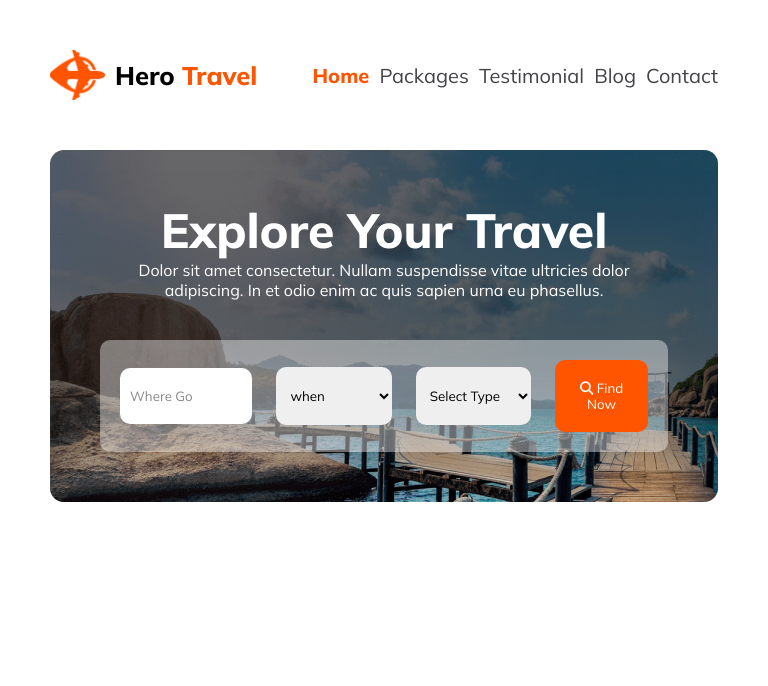
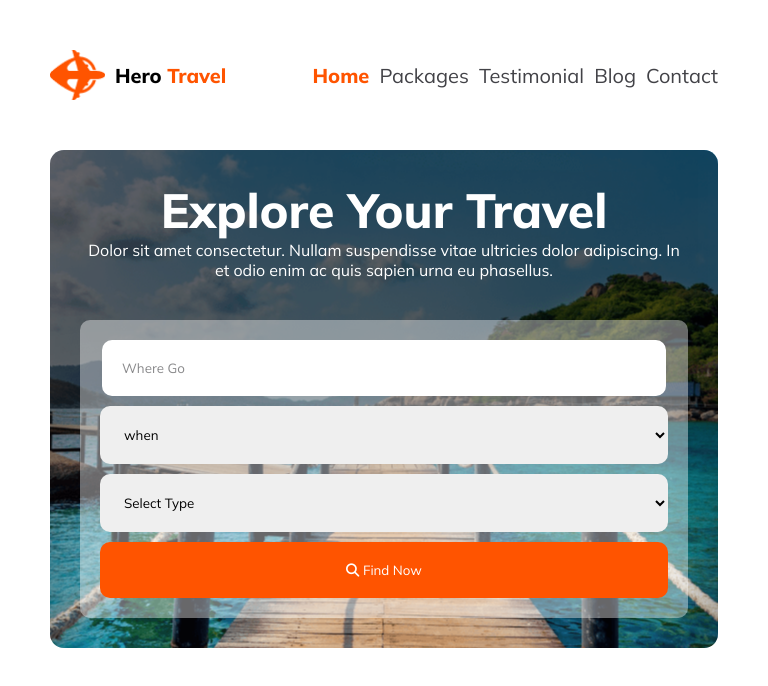
Before and after one commit to mosiurrahman8383/hero-travel-project, a plain HTML site: page index.html in a window 768 px wide. Drawn offline with Linux system fonts and the light colour scheme.

Commit message:
fix form issu

```diff
--- a/styles/styles.css
+++ b/styles/styles.css
@@ -211,10 +211,18 @@ nav a {
     }
     nav> ul{
         gap: 10px;
+        font-size: 0.8rem;
+        padding: 0 ;
     }
     .nav-title{
-        font-size: 1.60rem;
+        font-size: 1.25rem;
     }
+    nav li{
+        /* font-size: 1rem; */
+        /* gap: 10px; */
+    }
+
+
 
     .banner-container{
          padding: 0;
@@ -222,11 +230,34 @@ nav a {
     .banner{
         margin: 50px;
         /* box-shadow: inset 0 100px 50px 0 rgba(0, 0, 0, 0.6); */
-        padding: 50px;
+        padding: 30px;
+        background-position: center;
     }
 
     .banner-title{
         margin-top: 0;
         font-size: 3rem;
     }
+    .banner-form{
+        flex-direction: column;
+        gap: 10px;
+    }
+    .banner-form .inputs {
+        width: 94%;
+        padding-left: 20px;
+
+    }
+
+    .select {
+        width: 100%;
+        padding-left: 20px;
+
+        /* border-radius: 10px;
+        border: 0; */
+    }
+
+
+    .btn-one {
+        width: 100%;
+    }
 }
```
